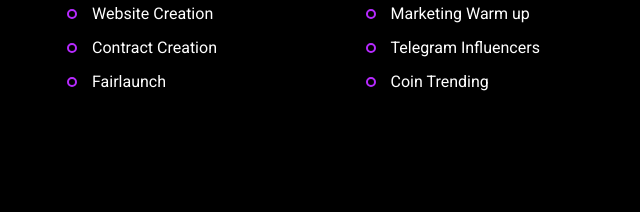
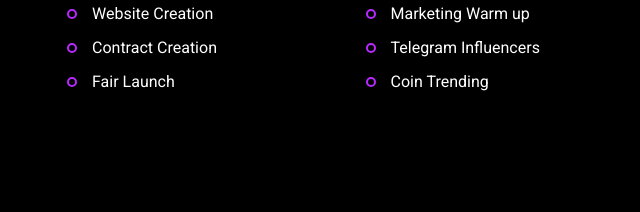
Before and after one commit to gundainu/gundainu.github.io, a plain HTML site: page index.html in a window 1280 px wide. Shown: the part 1694-1906 px from the top of the page, 0-640 px from the left. Drawn offline with Linux system fonts and the light colour scheme.

Commit message:
Update index.html

```diff
--- a/index.html
+++ b/index.html
@@ -286,7 +286,7 @@
                   <a href="index.html#" class="footer-link">Contract Creation </a>
                 </li>
                 <li>
-                  <a href="index.html#" class="footer-link">Fairlaunch</a>
+                  <a href="index.html#" class="footer-link">Fair Launch</a>
                 </li>
               </ul>
             </div>
```
